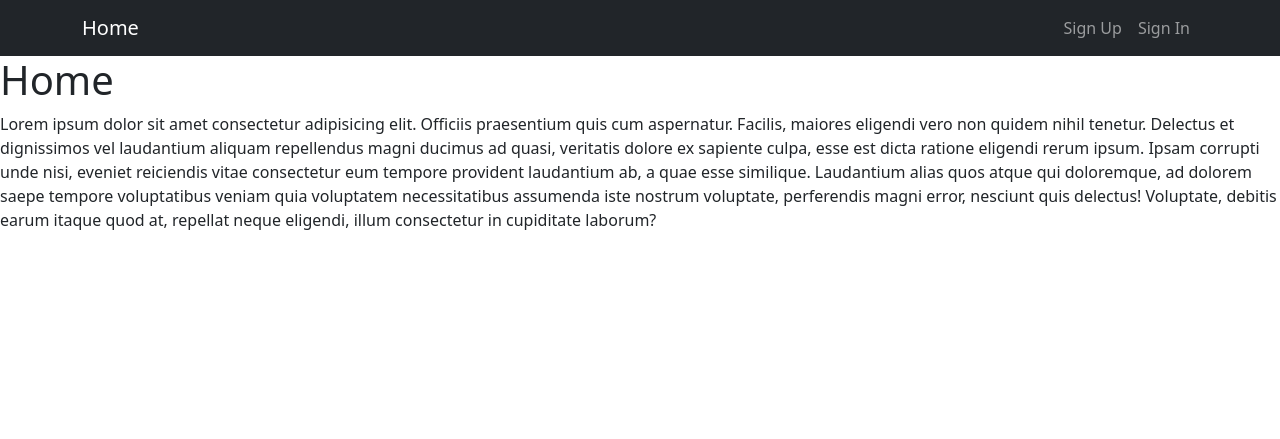
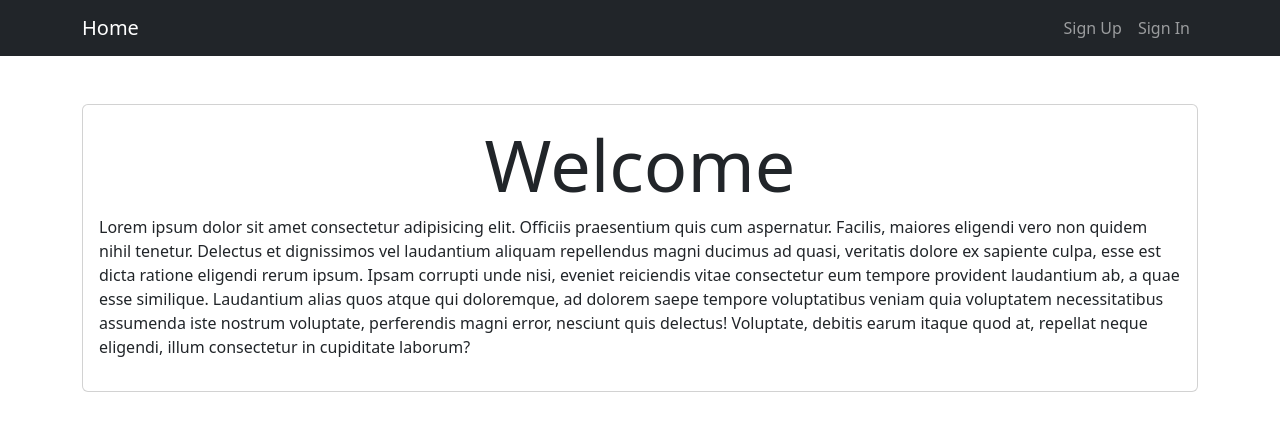
Before and after one commit to iriartico/django-crud, a Django app: page / in a window 1280 px wide. Shown: the top 439 px of the page. Run offline with Django 5.2, Linux system fonts and the light colour scheme.

Commit message:
Time 2:20

```diff
--- a/tasks/templates/base.html
+++ b/tasks/templates/base.html
@@ -19,7 +19,7 @@
   <body>
     <nav class="navbar navbar-expand-lg bg-dark navbar-dark">
       <div class="container">
-        <a class="navbar-brand" href="">Home</a>
+        <a class="navbar-brand" href="{% url 'home' %}">Home</a>
         <button
           class="navbar-toggler"
           type="button"
--- a/tasks/templates/home.html
+++ b/tasks/templates/home.html
@@ -1,17 +1,22 @@
 {% extends 'base.html' %} {% block content %}
 
-<h1>Home</h1>
-<p>
-  Lorem ipsum dolor sit amet consectetur adipisicing elit. Officiis praesentium
-  quis cum aspernatur. Facilis, maiores eligendi vero non quidem nihil tenetur.
-  Delectus et dignissimos vel laudantium aliquam repellendus magni ducimus ad
-  quasi, veritatis dolore ex sapiente culpa, esse est dicta ratione eligendi
-  rerum ipsum. Ipsam corrupti unde nisi, eveniet reiciendis vitae consectetur
-  eum tempore provident laudantium ab, a quae esse similique. Laudantium alias
-  quos atque qui doloremque, ad dolorem saepe tempore voluptatibus veniam quia
-  voluptatem necessitatibus assumenda iste nostrum voluptate, perferendis magni
-  error, nesciunt quis delectus! Voluptate, debitis earum itaque quod at,
-  repellat neque eligendi, illum consectetur in cupiditate laborum?
-</p>
+<main class="container py-5">
+  <section class="card card-body">
+    <h1 class="display-2 text-center">Welcome</h1>
+    <p>
+      Lorem ipsum dolor sit amet consectetur adipisicing elit. Officiis
+      praesentium quis cum aspernatur. Facilis, maiores eligendi vero non quidem
+      nihil tenetur. Delectus et dignissimos vel laudantium aliquam repellendus
+      magni ducimus ad quasi, veritatis dolore ex sapiente culpa, esse est dicta
+      ratione eligendi rerum ipsum. Ipsam corrupti unde nisi, eveniet reiciendis
+      vitae consectetur eum tempore provident laudantium ab, a quae esse
+      similique. Laudantium alias quos atque qui doloremque, ad dolorem saepe
+      tempore voluptatibus veniam quia voluptatem necessitatibus assumenda iste
+      nostrum voluptate, perferendis magni error, nesciunt quis delectus!
+      Voluptate, debitis earum itaque quod at, repellat neque eligendi, illum
+      consectetur in cupiditate laborum?
+    </p>
+  </section>
+</main>
 
 {% endblock %}
```
